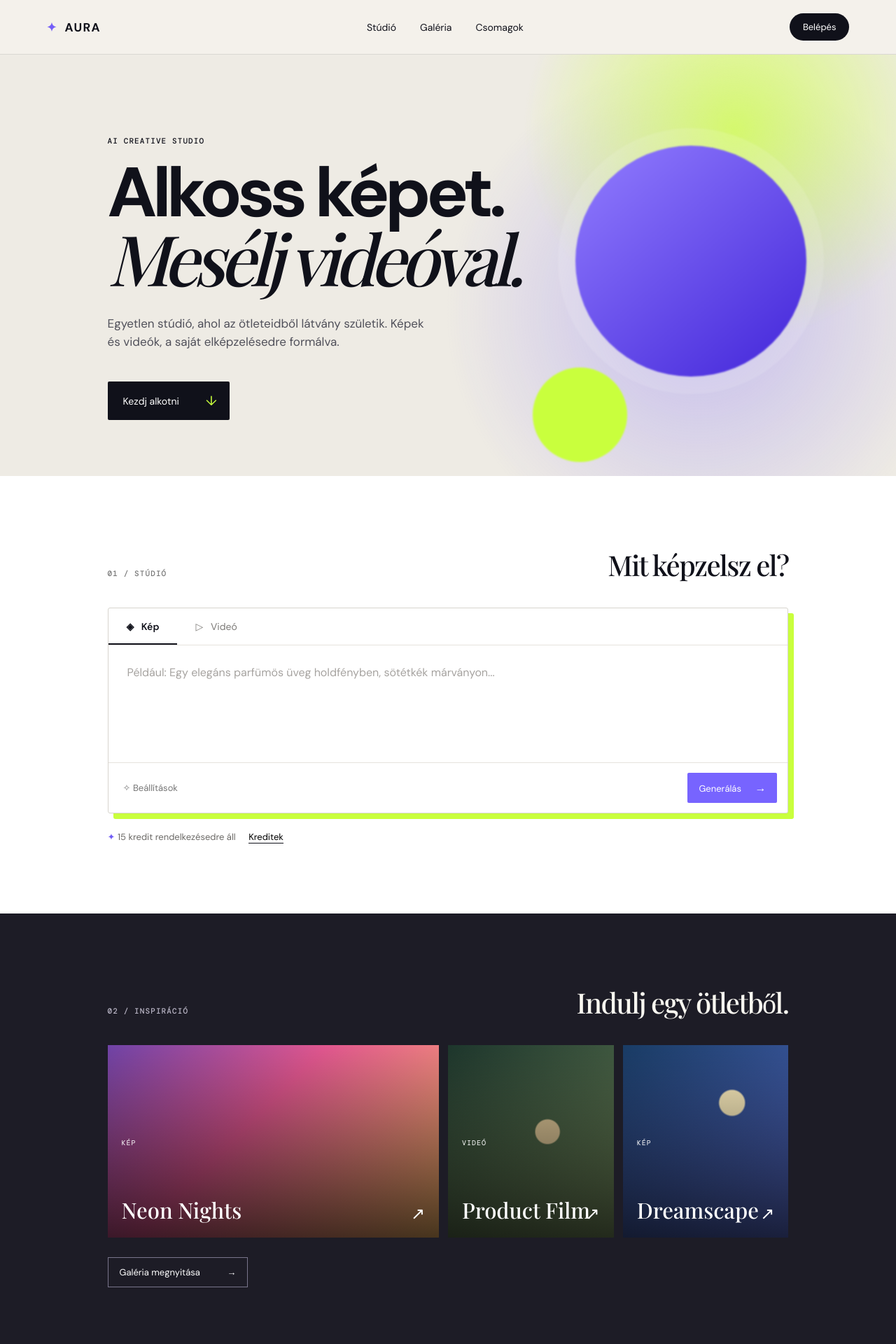
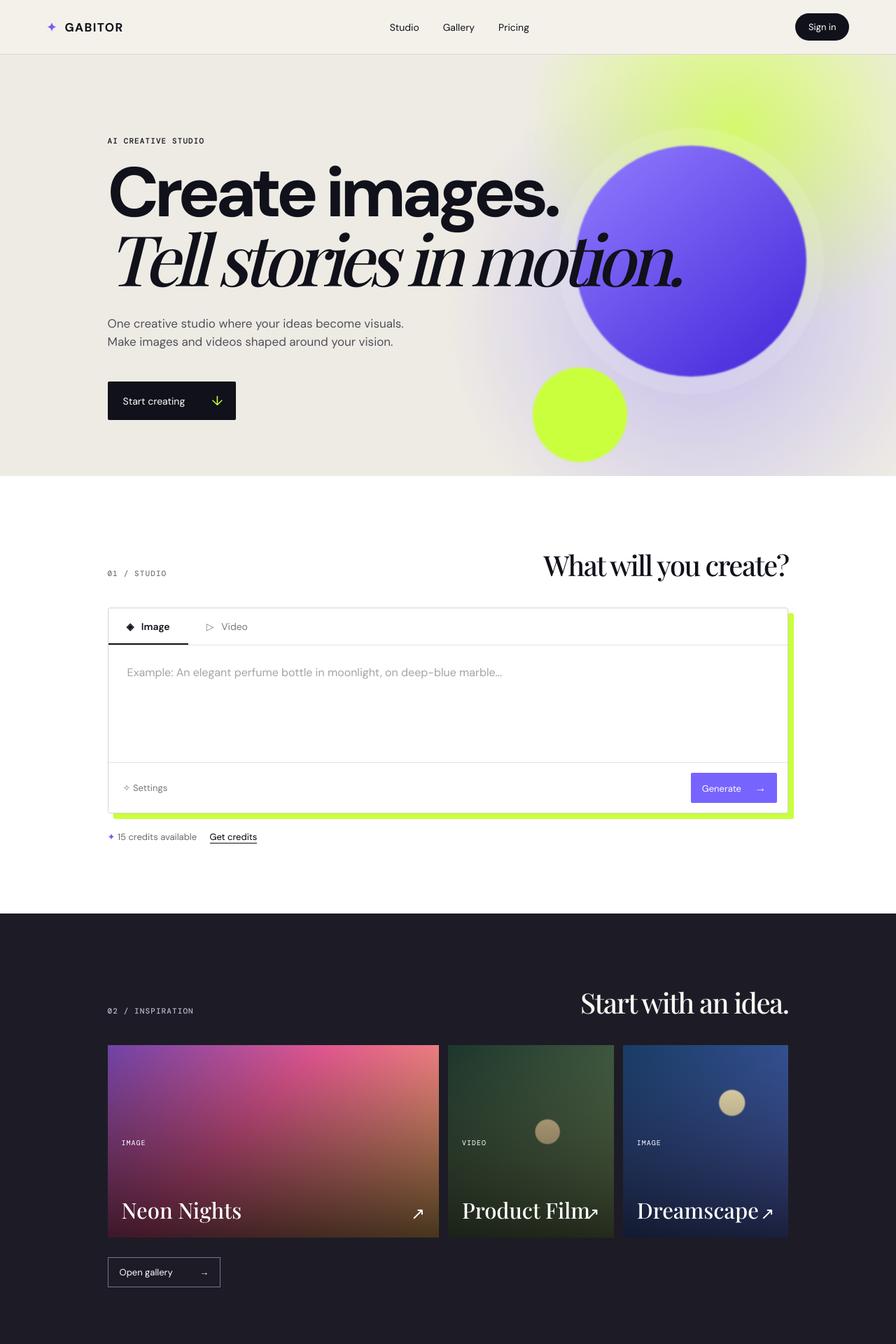
Before and after one commit to Gabitor-code/ai-image-studio, a Next.js app: page / in a window 1280 px wide. Shown: the top 1920 px of the page at 70% size. Built offline with nearby package versions, Linux system fonts and the light colour scheme; a web font is replaced by a local one.

Commit message:
Use US English and Gabitor branding

```diff
--- a/app/page.js
+++ b/app/page.js
@@ -3,9 +3,9 @@
 import { useState } from 'react';
 
 const samples = [
-  ['Neon Nights', 'Egy futurisztikus város eső után, tükröződő neonfényekkel', 'image'],
-  ['Product Film', 'Prémium termékbemutató, lágy stúdiófényekkel', 'video'],
-  ['Dreamscape', 'Lebegő szigetek naplementében, filmszerű részletességgel', 'image']
+  ['Neon Nights', 'A futuristic city after rain, with neon reflections across the streets', 'image'],
+  ['Product Film', 'A premium product showcase with soft, cinematic studio lighting', 'video'],
+  ['Dreamscape', 'Floating islands at sunset, rendered with cinematic detail', 'image']
 ];
 
 export default function Home() {
@@ -16,53 +16,53 @@ export default function Home() {
 
   function generate() {
     if (!prompt.trim()) {
-      setNotice('Írj először egy rövid leírást.');
+      setNotice('Start by writing a short description.');
       return;
     }
-    setNotice('A generálási rendszer hamarosan itt fog elindulni.');
+    setNotice('Image and video generation will be available here soon.');
   }
 
   return (
     <main>
       <nav className="nav">
-        <a className="brand" href="#top"><span>✦</span> AURA</a>
-        <div className="nav-links"><a href="#studio">Stúdió</a><a href="#gallery">Galéria</a><a href="#pricing">Csomagok</a></div>
-        <button className="account" onClick={() => setNotice('A bejelentkezés a Supabase bekötése után aktiválódik.')}>Belépés</button>
+        <a className="brand" href="#top"><span>✦</span> GABITOR</a>
+        <div className="nav-links"><a href="#studio">Studio</a><a href="#gallery">Gallery</a><a href="#pricing">Pricing</a></div>
+        <button className="account" onClick={() => setNotice('Sign in will be available once account access is connected.')}>Sign in</button>
       </nav>
 
       <section id="top" className="hero">
         <p className="eyebrow">AI CREATIVE STUDIO</p>
-        <h1>Alkoss képet.<br/><em>Mesélj videóval.</em></h1>
-        <p className="lead">Egyetlen stúdió, ahol az ötleteidből látvány születik. Képek és videók, a saját elképzelésedre formálva.</p>
-        <a className="start" href="#studio">Kezdj alkotni <span>↓</span></a>
+        <h1>Create images.<br/><em>Tell stories in motion.</em></h1>
+        <p className="lead">One creative studio where your ideas become visuals. Make images and videos shaped around your vision.</p>
+        <a className="start" href="#studio">Start creating <span>↓</span></a>
         <div className="orb orb-one"/><div className="orb orb-two"/>
       </section>
 
       <section id="studio" className="studio-wrap">
-        <div className="section-title"><p>01 / STÚDIÓ</p><h2>Mit képzelsz el?</h2></div>
+        <div className="section-title"><p>01 / STUDIO</p><h2>What will you create?</h2></div>
         <div className="studio-card">
           <div className="mode-row">
-            <button className={mode === 'image' ? 'mode active' : 'mode'} onClick={() => setMode('image')}><span>◈</span> Kép</button>
-            <button className={mode === 'video' ? 'mode active' : 'mode'} onClick={() => setMode('video')}><span>▷</span> Videó</button>
+            <button className={mode === 'image' ? 'mode active' : 'mode'} onClick={() => setMode('image')}><span>◈</span> Image</button>
+            <button className={mode === 'video' ? 'mode active' : 'mode'} onClick={() => setMode('video')}><span>▷</span> Video</button>
           </div>
-          <textarea value={prompt} onChange={e => setPrompt(e.target.value)} placeholder={mode === 'image' ? 'Például: Egy elegáns parfümös üveg holdfényben, sötétkék márványon...' : 'Például: Egy vintage sportautó lassan áthajt egy napfényes olasz falun...'} />
-          <div className="card-bottom"><button className="settings">✧ Beállítások</button><button className="generate" onClick={generate}>Generálás <span>→</span></button></div>
+          <textarea value={prompt} onChange={e => setPrompt(e.target.value)} placeholder={mode === 'image' ? 'Example: An elegant perfume bottle in moonlight, on deep-blue marble...' : 'Example: A vintage sports car driving slowly through a sunlit Italian village...'} />
+          <div className="card-bottom"><button className="settings">✧ Settings</button><button className="generate" onClick={generate}>Generate <span>→</span></button></div>
           {notice && <p className="notice">{notice}</p>}
         </div>
-        <div className="credit-line"><span>✦</span> 15 kredit rendelkezésedre áll <button onClick={() => setNotice('A kreditvásárlás a fizetési rendszer bekötése után aktiválódik.')}>Kreditek</button></div>
+        <div className="credit-line"><span>✦</span> 15 credits available <button onClick={() => setNotice('Credit purchases will be available once payments are connected.')}>Get credits</button></div>
       </section>
 
       <section id="gallery" className="gallery-section">
-        <div className="section-title"><p>02 / INSPIRÁCIÓ</p><h2>Indulj egy ötletből.</h2></div>
+        <div className="section-title"><p>02 / INSPIRATION</p><h2>Start with an idea.</h2></div>
         <div className="sample-grid">
-          {samples.map(([name, text, kind], index) => <button key={name} className={'sample sample-' + index} onClick={() => { setMode(kind); setPrompt(text); document.getElementById('studio').scrollIntoView({ behavior: 'smooth' }); }}><span className="sample-kind">{kind === 'image' ? 'KÉP' : 'VIDEÓ'}</span><strong>{name}</strong><i>↗</i></button>)}
+          {samples.map(([name, text, kind], index) => <button key={name} className={'sample sample-' + index} onClick={() => { setMode(kind); setPrompt(text); document.getElementById('studio').scrollIntoView({ behavior: 'smooth' }); }}><span className="sample-kind">{kind === 'image' ? 'IMAGE' : 'VIDEO'}</span><strong>{name}</strong><i>↗</i></button>)}
         </div>
-        <button className="gallery-button" onClick={() => setShowGallery(!showGallery)}>{showGallery ? 'Galéria bezárása' : 'Galéria megnyitása'} <span>→</span></button>
-        {showGallery && <div className="coming">A személyes galériád a fiók és tárhely bekötése után jelenik meg itt.</div>}
+        <button className="gallery-button" onClick={() => setShowGallery(!showGallery)}>{showGallery ? 'Close gallery' : 'Open gallery'} <span>→</span></button>
+        {showGallery && <div className="coming">Your personal gallery will appear here once accounts and storage are connected.</div>}
       </section>
 
-      <section id="pricing" className="pricing"><p>EGYSZERŰ, ÁTLÁTHATÓ</p><h2>Csak akkor fizetsz, amikor alkotsz.</h2><button onClick={() => setNotice('A fizetés a Stripe bekötése után lesz elérhető.')}>Csomagok megtekintése →</button></section>
-      <footer><a className="brand" href="#top"><span>✦</span> AURA</a><p>© 2026 Aura Studio</p><p>AI-alapú kreatív eszközök</p></footer>
+      <section id="pricing" className="pricing"><p>SIMPLE, TRANSPARENT PRICING</p><h2>Only pay when you create.</h2><button onClick={() => setNotice('Payments will be available once Stripe is connected.')}>View plans →</button></section>
+      <footer><a className="brand" href="#top"><span>✦</span> GABITOR</a><p>© 2026 Gabitor AI</p><p>AI-powered creative tools</p></footer>
     </main>
   );
 }
```
